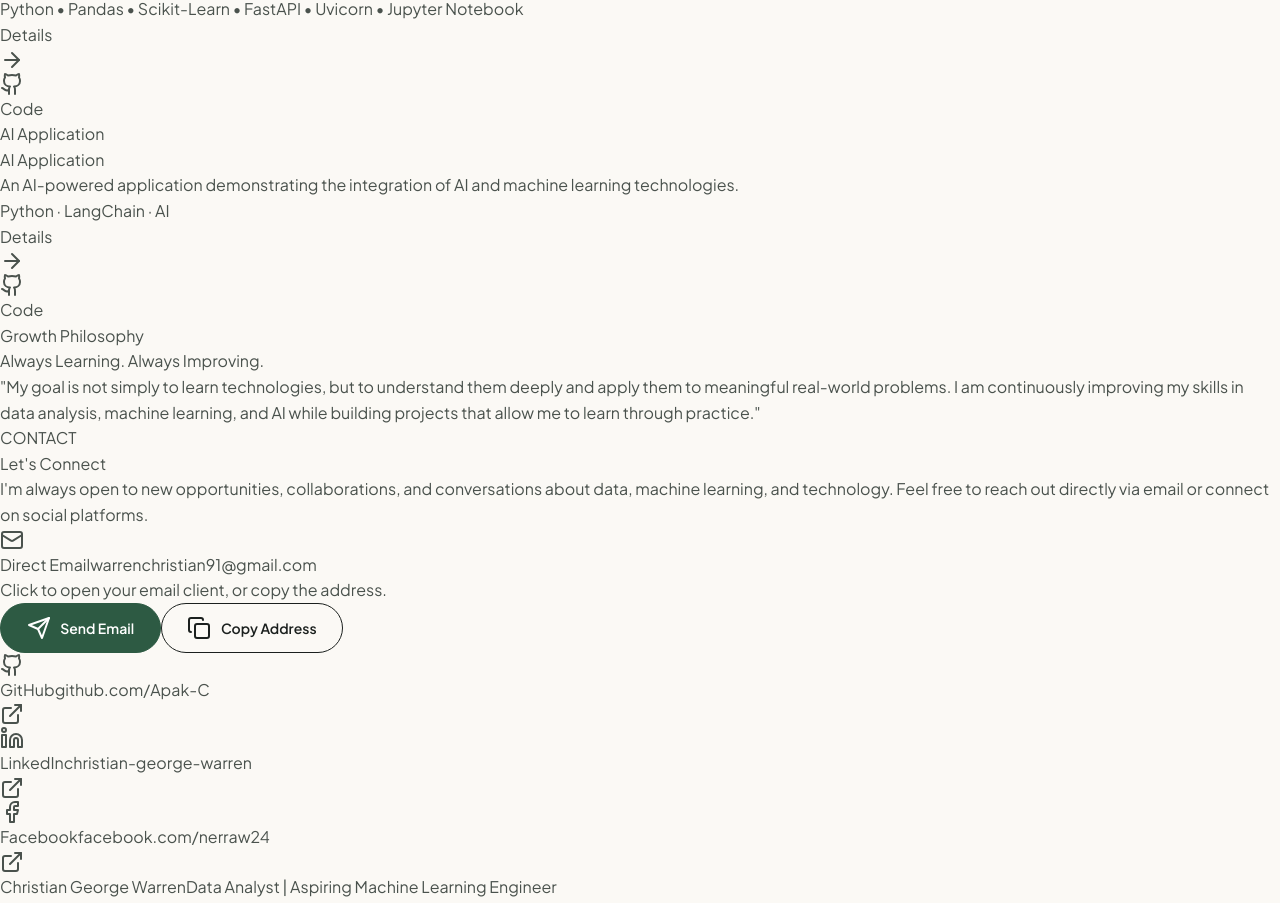
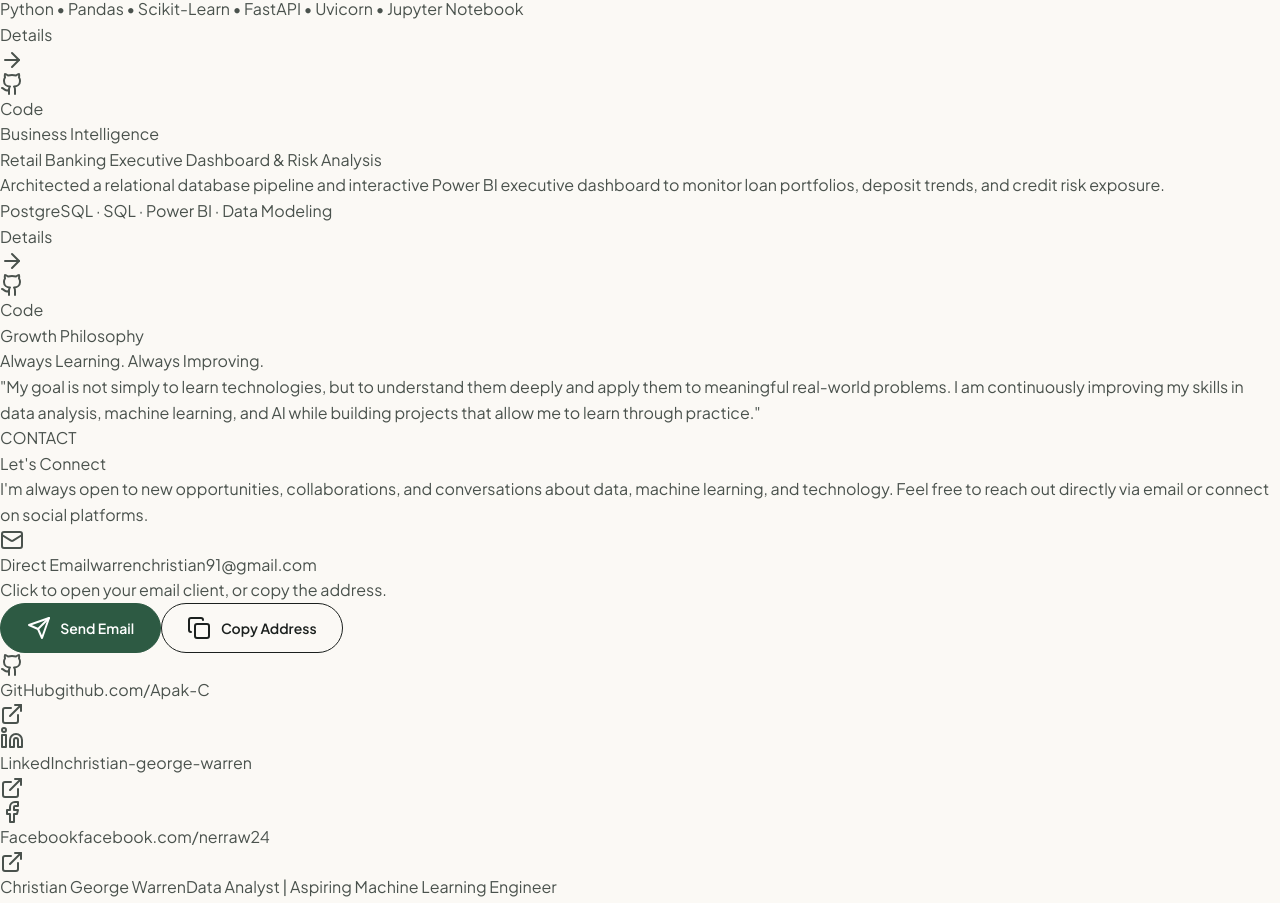
Before and after one commit to Apak-C/Portfolio_Website, a React (Vite) app: page / in a window 1280 px wide. Shown: the part 7018-7921 px from the top of the page. Built offline with nearby package versions, Linux system fonts and the light colour scheme.

Commit message:
new project

```diff
--- a/src/data/portfolioData.js
+++ b/src/data/portfolioData.js
@@ -101,14 +101,14 @@ export const projects = [
   },
   {
     id: 3,
-    title: "AI Application",
-    subtitle: "LLM Document Knowledge Assistant",
-    category: "AI Application",
-    summary: "An AI-powered application demonstrating the integration of AI and machine learning technologies.",
-    problem: "Extracting precise information from lengthy technical document sets is time-consuming.",
-    solution: "Built a context-aware document assistant using LangChain and Python for natural language querying over document contexts.",
-    techList: "Python · LangChain · AI",
-    technologies: ["Python", "LangChain", "AI"],
+    title: "Retail Banking Executive Dashboard & Risk Analysis",
+    subtitle: "PostgreSQL Pipeline & Power BI Executive Dashboard",
+    category: "Business Intelligence",
+    summary: "Architected a relational database pipeline and interactive Power BI executive dashboard to monitor loan portfolios, deposit trends, and credit risk exposure.",
+    problem: "Retail banking leadership lacks centralized, real-time visibility into active loan portfolios, customer deposit trends, and high-risk default exposure.",
+    solution: "Built an end-to-end data pipeline by architecting a relational PostgreSQL database, writing optimized SQL views for multi-table aggregation, and developing an interactive Power BI executive dashboard to track credit risk and financial KPIs.",
+    techList: "PostgreSQL · SQL · Power BI · Data Modeling",
+    technologies: ["PostgreSQL", "SQL", "Power BI", "Data Modeling"],
     githubUrl: "https://github.com/Apak-C",
     liveDemoUrl: "#",
     featured: true
```
